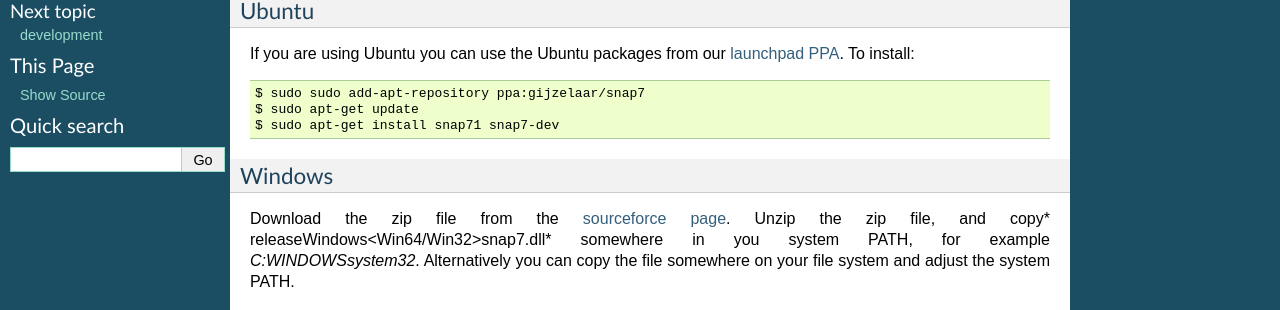
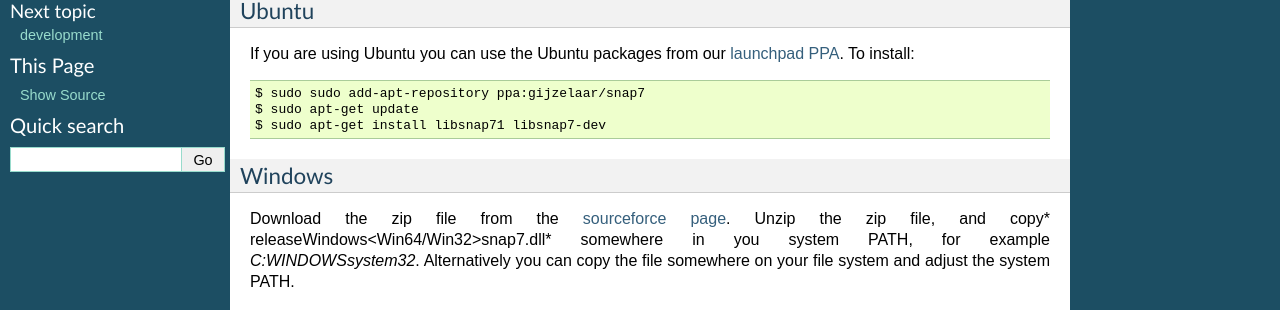
Before and after one commit to gijzelaerr/python-snap7, a Sphinx documentation site: the page built from doc/installation.rst, in a window 1280 px wide. Shown: the part 233-543 px from the top of the page. Built offline with Sphinx 7.4.7, drawn with Linux system fonts in a browser that asks for light colours.

Commit message:
Update installation.rst

```diff
--- a/doc/installation.rst
+++ b/doc/installation.rst
@@ -16,7 +16,7 @@
 
     $ sudo sudo add-apt-repository ppa:gijzelaar/snap7
     $ sudo apt-get update
-    $ sudo apt-get install snap71 snap7-dev
+    $ sudo apt-get install libsnap71 libsnap7-dev
 
 Windows
 ~~~~~~~
```
